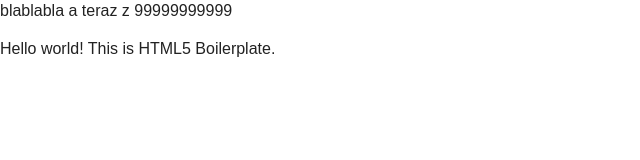
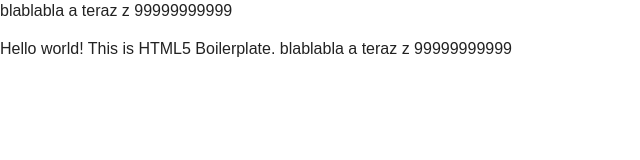
Before and after one commit to Leirual/HTMLcos2, a plain HTML site: page index.html in a window 1280 px wide. Shown: the whole page, without its empty margins (0-640 px from the left). Drawn offline with nearby package versions, Linux system fonts and the light colour scheme.

Commit message:
Taki tam commit v4

```diff
--- a/index.html
+++ b/index.html
@@ -22,7 +22,7 @@ blablabla a teraz z 99999999999
         <![endif]-->
 
         <!-- Add your site or application content here -->
-        <p>Hello world! This is HTML5 Boilerplate.</p>
+        <p>Hello world! This is HTML5 Boilerplate. blablabla a teraz z 99999999999</p>
 
         <script src="https://code.jquery.com/jquery-1.12.0.min.js"></script>
         <script>window.jQuery || document.write('<script src="js/vendor/jquery-1.12.0.min.js"><\/script>')</script>
```
